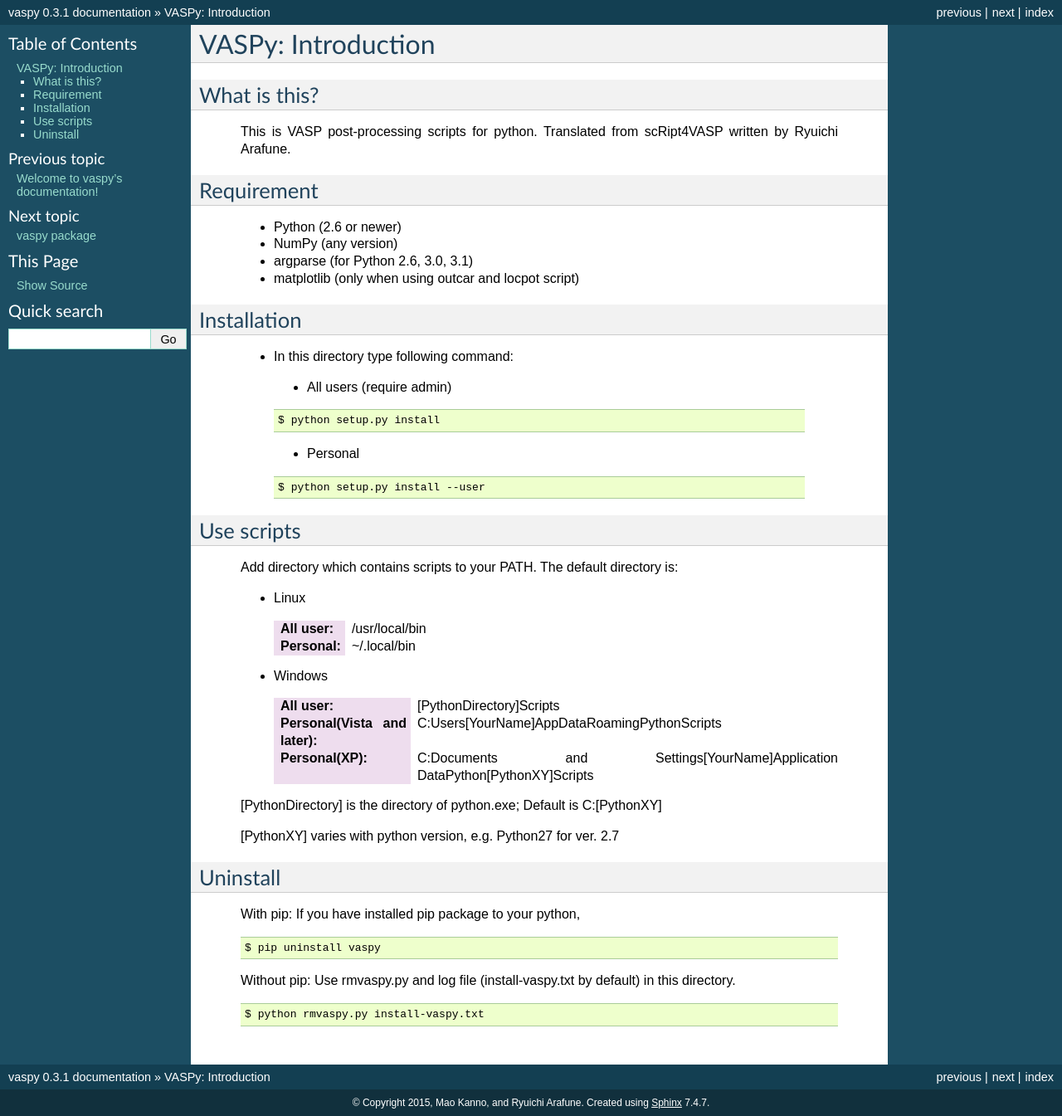
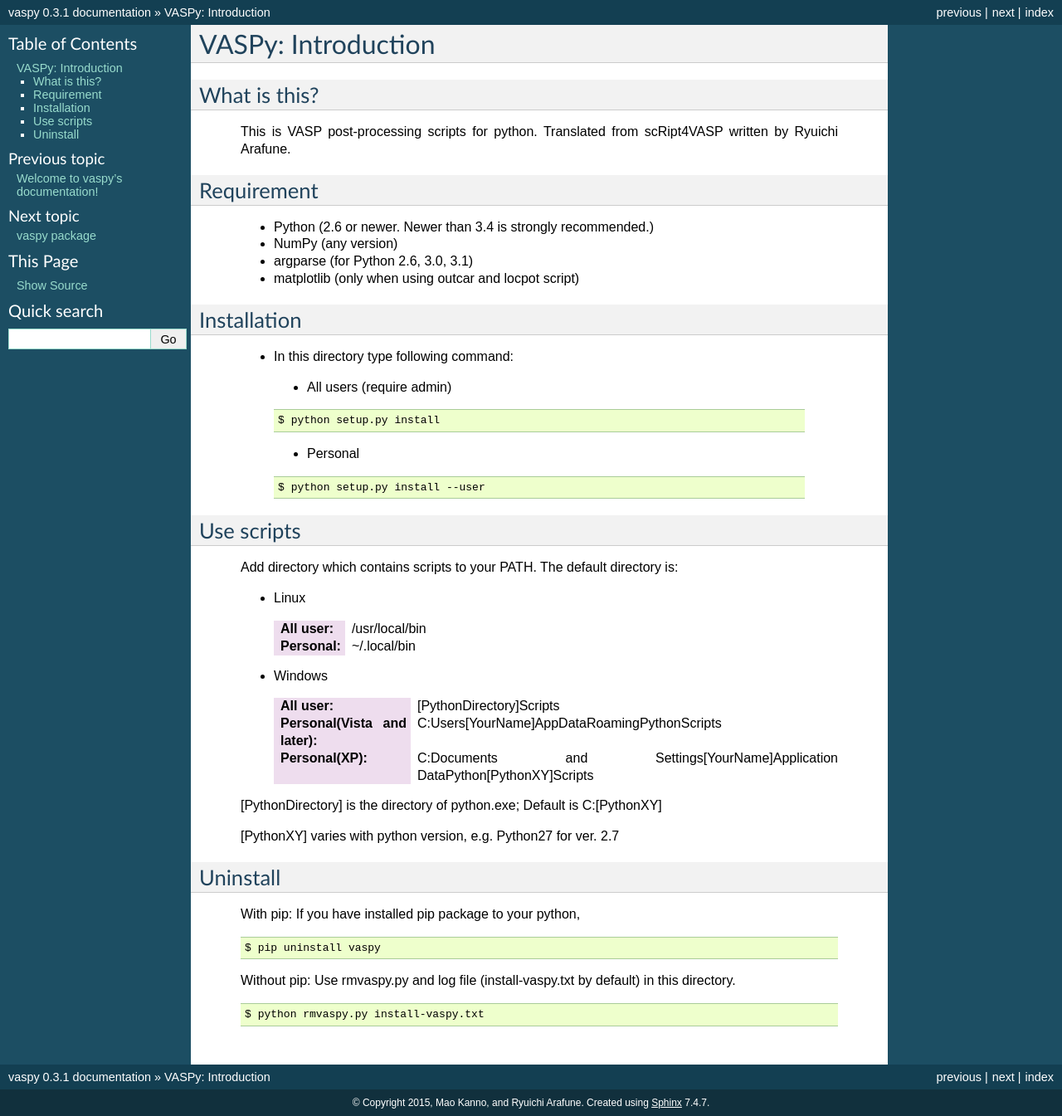
Before and after one commit to arafune/vaspy, a Sphinx documentation site: the page built from docs/introduction.rst, in a window 1280 px wide. Shown: the whole page at 83% size. Built offline with Sphinx 7.4.7, drawn with Linux system fonts in a browser that asks for light colours.

Commit message:
Update version to 0.3.1

```diff
--- a/README.txt
+++ b/README.txt
@@ -5,7 +5,7 @@
     Translated from scRipt4VASP written by Ryuichi Arafune.
 
 Requirement
-    Python (2.6 or newer)
+    Python (2.6 or newer.  Newer than 3.4 is strongly recommended.)
     NumPy (any version)
     argparse (for Python 2.6, 3.0, 3.1)
     matplotlib (only when using outcar and locpot script)
--- a/docs/introduction.rst
+++ b/docs/introduction.rst
@@ -8,7 +8,7 @@
 
 Requirement
 ------------
-  *   Python (2.6 or newer)
+  *   Python (2.6 or newer.  Newer than 3.4 is strongly recommended.)
   *   NumPy (any version)
   *   argparse (for Python 2.6, 3.0, 3.1)
   *   matplotlib (only when using outcar and locpot script)
--- a/setup.py
+++ b/setup.py
@@ -9,7 +9,7 @@
     reqpkgs.append('argparse')
 
 setup(name='VASPy',
-      version='0.3.0',
+      version='0.3.1',
       author='Mao Kanno',
       author_email='mkanno.t.k@13.alumni.u-tokyo.ac.jp',
       maintainer='Ryuichi Arafune',
```
Also changed, not shown: 1 other file.
